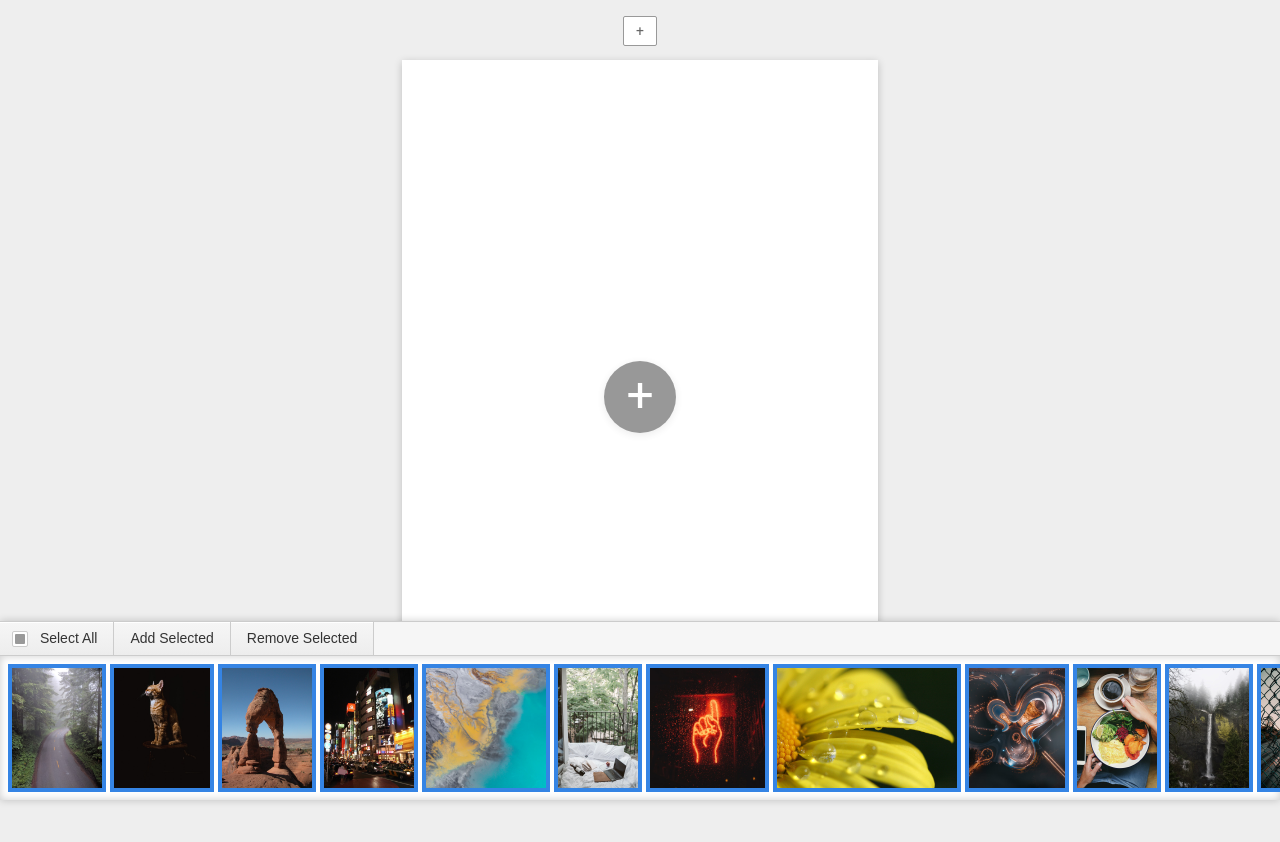
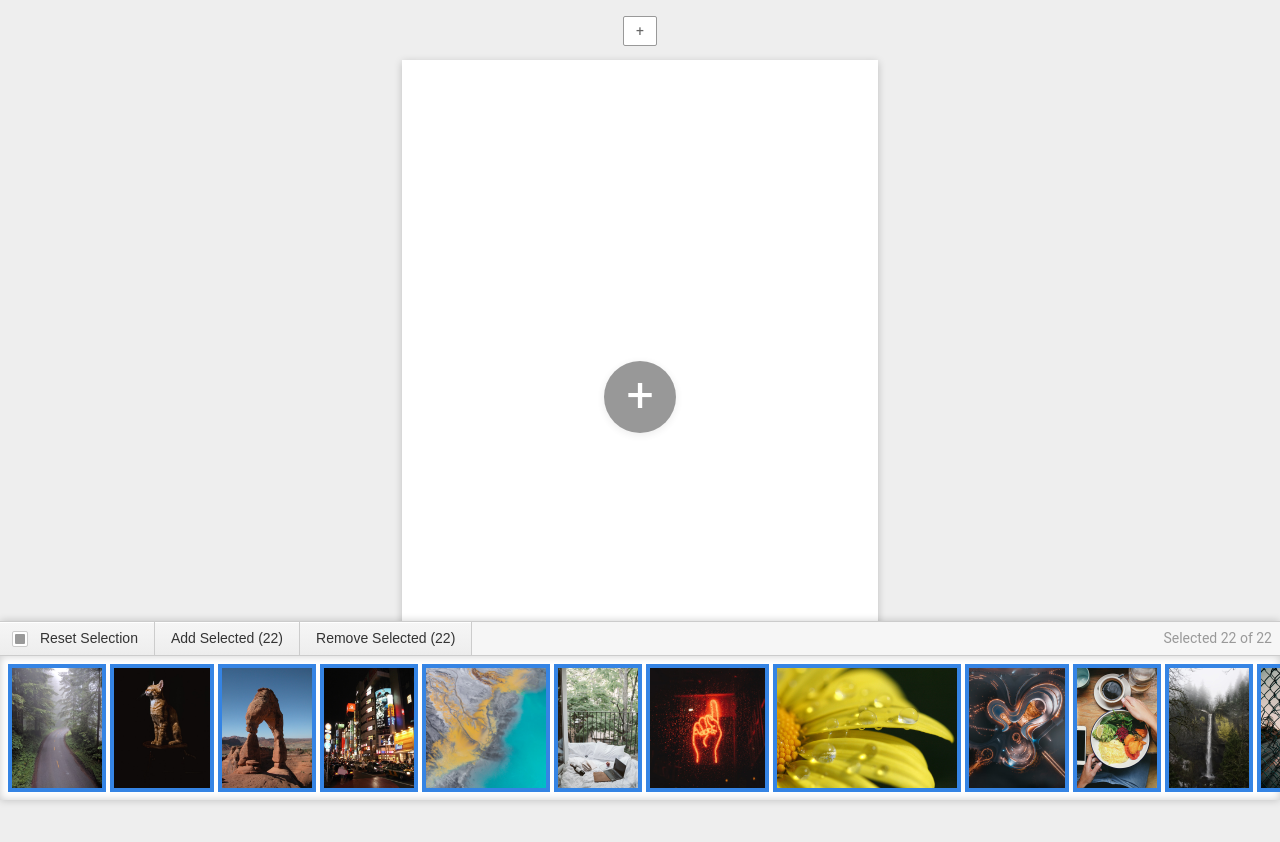
Before and after one commit to oWeRQ/quick-book, a Vue app: page / in a window 1280 px wide. Shown: the top 842 px of the page. Built offline with nearby package versions, Linux system fonts and the light colour scheme.

Commit message:
add buffer range select

```diff
--- a/src/components/ImagesBuffer.vue
+++ b/src/components/ImagesBuffer.vue
@@ -2,12 +2,15 @@
   <div class="buffer" v-if="images.length">
     <div class="panel">
       <div class="actions">
-        <button @click="selectAll"><span :class="{checkbox: true, checked: isSelectedAll}"></span> Select All</button>
-        <button @click="append" :disabled="!hasSelected">Add Selected</button>
-        <button @click="remove" :disabled="!hasSelected">Remove Selected</button>
+        <button @click="selectAll"><span :class="{checkbox: true, checked: isSelectedAll}"></span> {{ isSelectedAll ? 'Reset Selection' : `Select All (${images.length})` }}</button>
+        <button @click="append" :disabled="!hasSelected">Add Selected ({{ selected.length }})</button>
+        <button @click="remove" :disabled="!hasSelected">Remove Selected ({{ selected.length }})</button>
+        <div class="status">
+          Selected {{ selected.length }} of {{ images.length }}
+        </div>
       </div>
       <div class="list">
-        <img v-for="image in images" :key="image.src" :src="image.src" @click="select(image)" :class="{image: true, selected: selected.includes(image)}">
+        <img v-for="image in images" :key="image.src" :src="image.src" @click="select($event, image)" :class="{image: true, selected: selected.includes(image)}">
       </div>
     </div>
   </div>
@@ -29,11 +32,20 @@
     },
     methods: {
       ...mapMutations({
-        select: 'bufferSelect',
         selectAll: 'bufferSelectAll',
         remove: 'bufferRemove',
         append: 'append',
       }),
+      select(e, image) {
+        const idx = this.images.indexOf(image);
+        if (e.shiftKey) {
+          const range = (this._selectStart < idx ? [this._selectStart + 1, idx] : [idx, this._selectStart - 1]);
+          this.$store.commit('bufferSelectRange', range);
+        } else {
+          this._selectStart = idx;
+          this.$store.commit('bufferSelect', image);
+        }
+      },
     },
   }
 </script>
@@ -65,6 +77,12 @@
     box-shadow: inset 0 1px 0 white;
   }
   .actions button[disabled] {
+    color: #999;
+  }
+  .actions .status {
+    align-self: center;
+    margin-left: auto;
+    margin-right: 8px;
     color: #999;
   }
   .list {
--- a/src/store/index.js
+++ b/src/store/index.js
@@ -25,6 +25,11 @@ export default new Vuex.Store({
         state.bufferSelected = state.bufferSelected.filter((im) => im !== image);
       } else {
         state.bufferSelected = state.bufferSelected.concat([image]);
+      }
+    },
+    bufferSelectRange(state, [start, end]) {
+      for (let i = start; i <= end; i++) {
+        this.commit('bufferSelect', state.bufferImages[i]);
       }
     },
     bufferSelectAll(state) {
```
